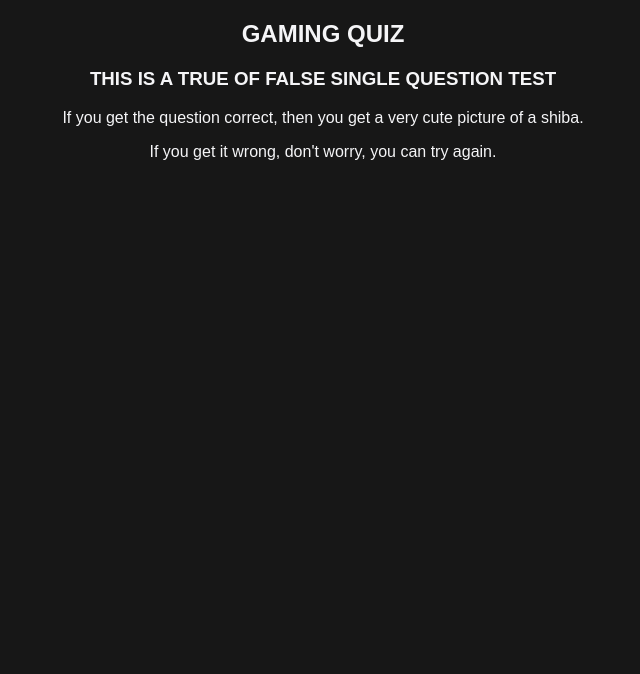
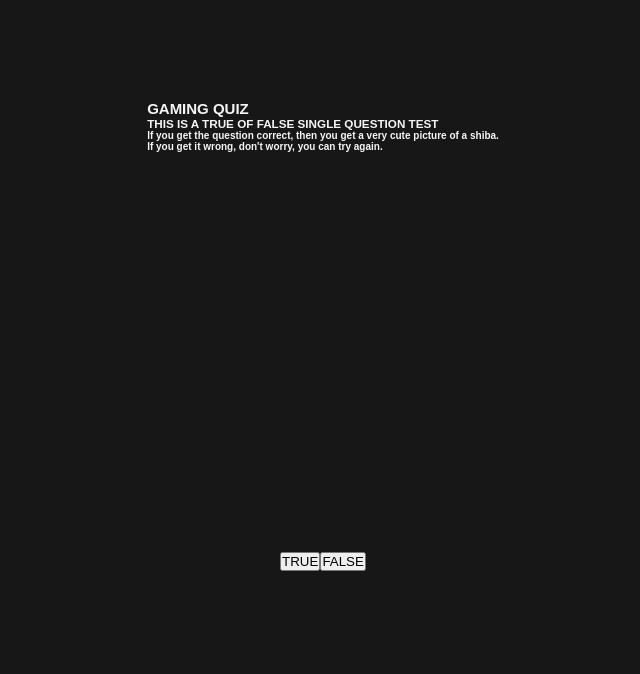
Before and after one commit to adryannegorden/phase-1-Project, a plain HTML site: page index.html in a window 1280 px wide. Shown: the whole page, without its empty margins (317-957 px from the left). Drawn offline with Linux system fonts and the light colour scheme.

Commit message:
added notes to html and updated css

```diff
--- a/index.html
+++ b/index.html
@@ -10,6 +10,8 @@
     </head>
     <body style="background-color: 99FFDD;">
         <section>
+            <!--Top of the website-->
+            <div class="container">
                 <h1>GAMING QUIZ</h1>
 
                 <h3>THIS IS A TRUE OF FALSE SINGLE QUESTION TEST</h3>
@@ -21,10 +23,16 @@
                 <p>
                     If you get it wrong, don't worry, you can try again.
                 </p>
+            </div>
         </section>
-
+        <!--Question Section-->
         <section>
 
+        </section>
+        <!--True or False button-->
+        <section>
+            <button>TRUE</button>
+            <button>FALSE</button>
             <script src="index.js"async defer></script>
         </section>
 
--- a/styles.css
+++ b/styles.css
@@ -1,9 +1,19 @@
+*{
+    margin: 0;
+    padding: 0;
+    box-sizing: border-box;
+}
 html {
+    font-size: 10px;
+    font-weight: 800;
     background-color: #171717;
 }
 
-body {
+section {
+    width: 100%;
+    padding: 100px 0;
+    display: flex;
+    justify-content: center;
     color: #F5F5F7;
-    text-align: center;
     font-family: "Sofia", sans-serif;
 }
```
Lines whose indentation alone changed are shown as unchanged.
